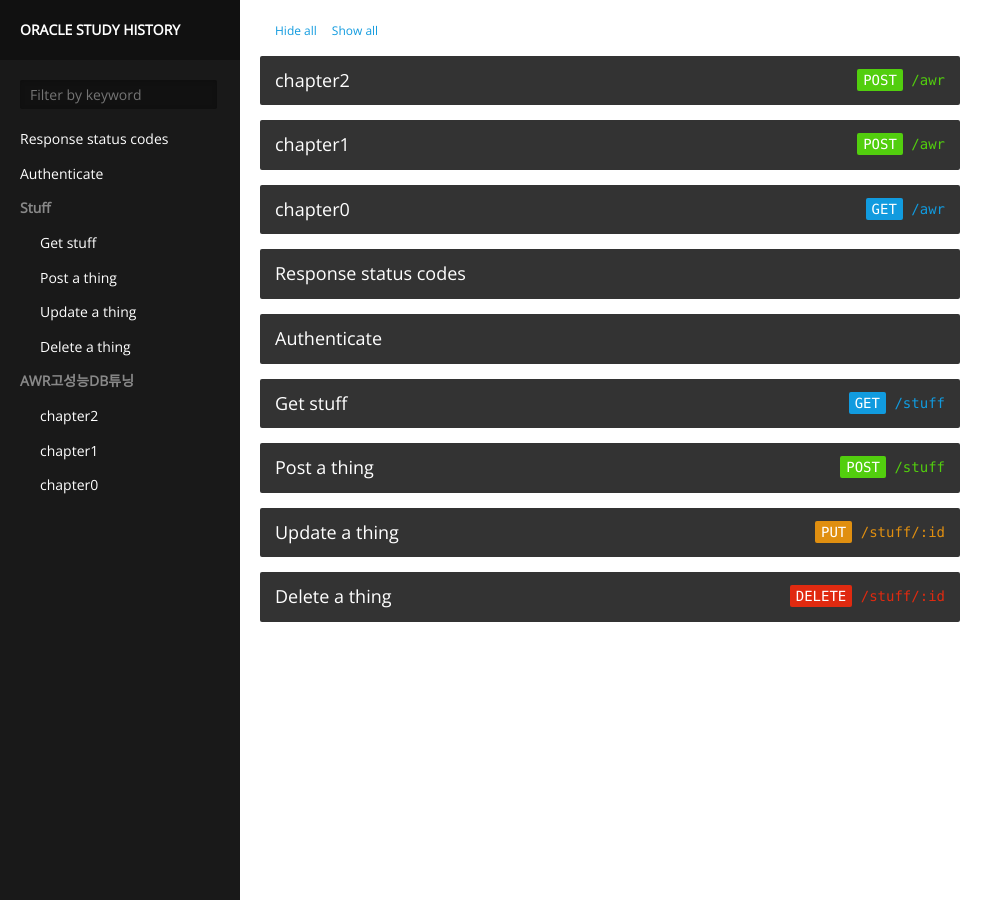
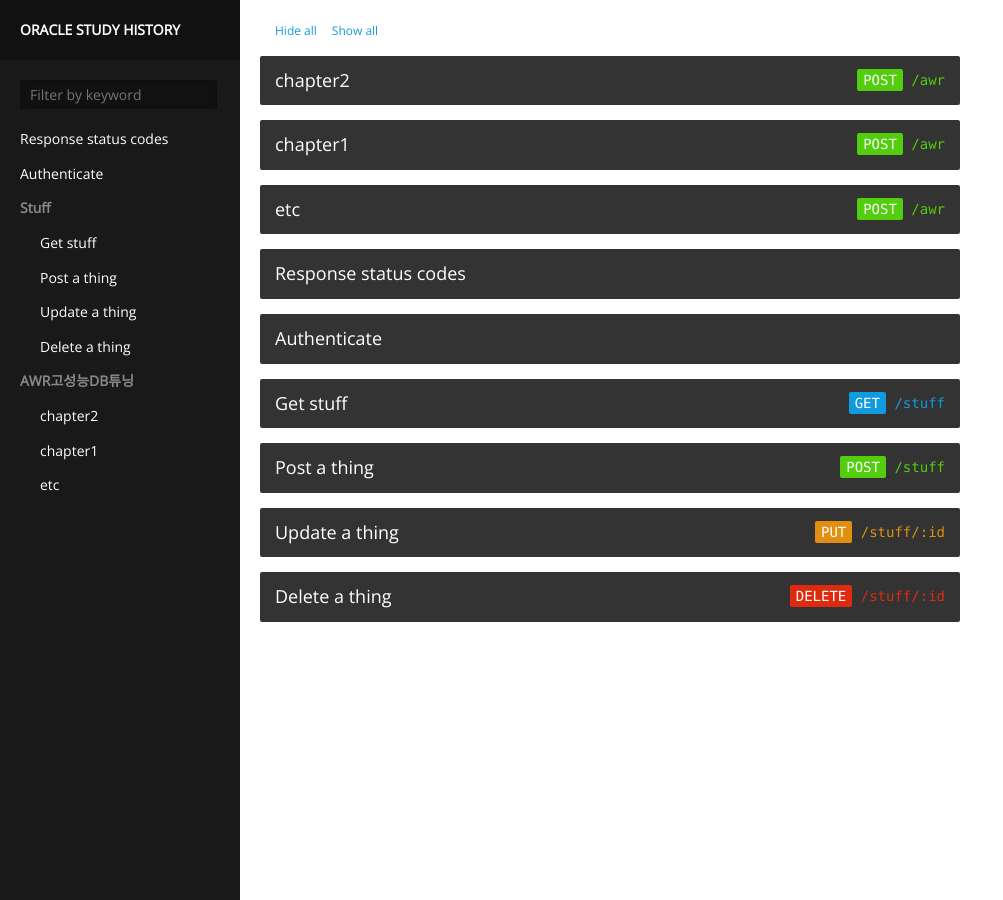
Before and after one commit to dbamu/ssang.github.io, a Jekyll site: the page built from index.html, in a window 1280 px wide. Shown: the whole page, without its empty margins (0-1003 px from the left). Built offline with Jekyll 4.4.1, drawn with Linux system fonts in a browser that asks for light colours.

Commit message:
Update and rename 2020-05-05-AWR-study.md to 2020-05-05-AWR-etc.md

```diff
--- a/_posts/2020-05-05-AWR-study.md
+++ b/_posts/2020-05-05-AWR-etc.md
@@ -1,10 +1,8 @@
 ---
 category: AWR고성능DB튜닝
 url_path: '/awr'
-title: 'chapter0'
-type: 'GET'
+title: 'etc'
+type: 'POST'
 
 layout: null
 ---
-
-- 목적 : AWR study
```
